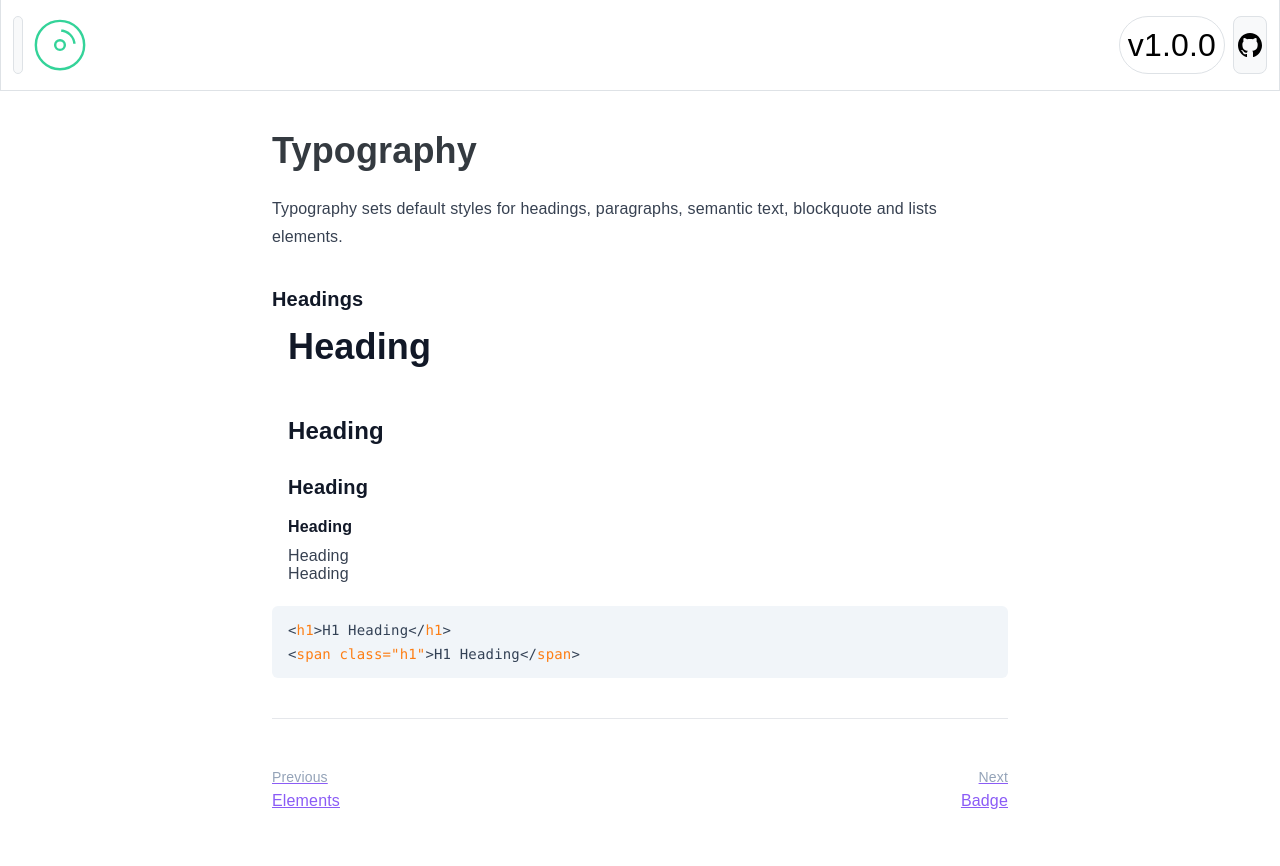
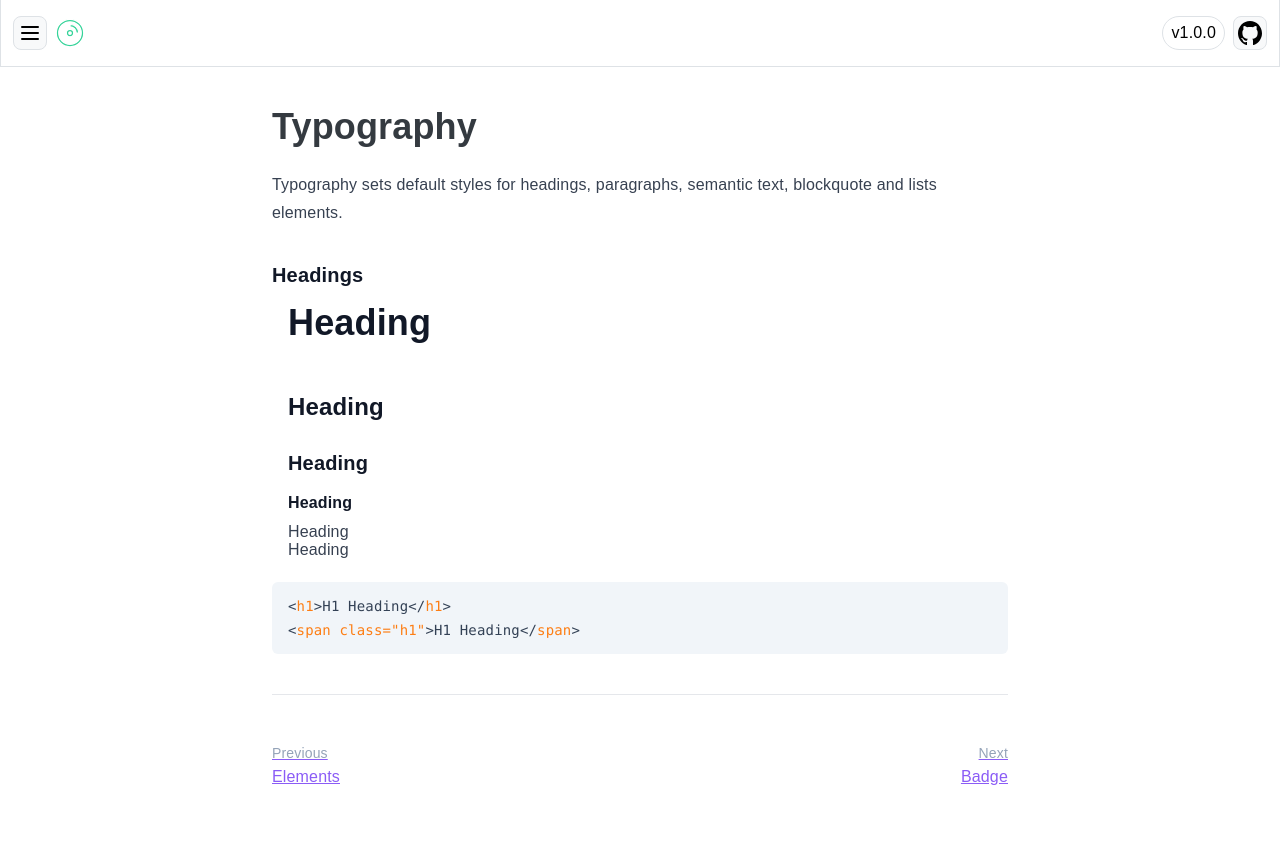
Before and after one commit to aakki16/Blnkoo, a plain HTML site: page site/docs/elements/typography.html in a window 1280 px wide. Shown: the top 866 px of the page. Drawn offline with Linux system fonts and the light colour scheme.

Commit message:
Update typography.html

```diff
--- a/site/docs/elements/typography.html
+++ b/site/docs/elements/typography.html
@@ -73,7 +73,7 @@
         <img src="../../assets/img/logo/logo.svg">
       </div>
       <div class="flex justify-center self-center">
-        <span class="flex self-center border rounded-pill px-2 py-1 fs-2 fw-500">v1.0.0</span>
+        <span class="flex self-center border rounded-pill px-2 py-1 fs-6 fw-500">v1.0.0</span>
         <div onclick="window.location.href=''" class="border flex self-center rounded bg-gray-100 py-1 px-1 ml-2">
           <img src="../../assets/img/icons/github.svg">
         </div>
```
